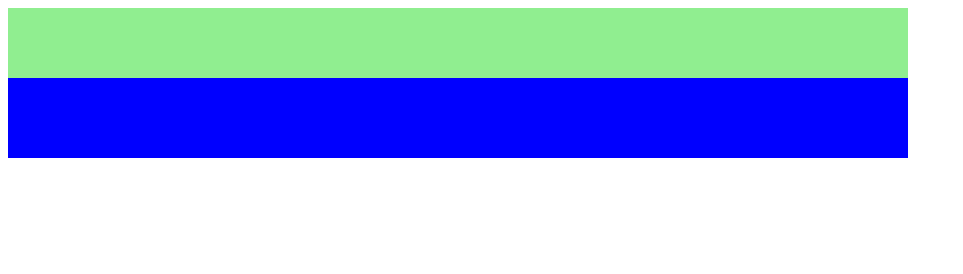
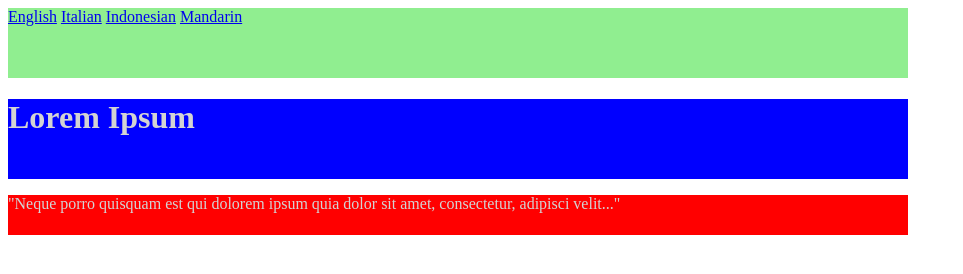
Before and after one commit to Amirul-Asyraf/Day1, a plain HTML site: page div.html in a window 1280 px wide. Shown: the whole page, without its empty margins (0-963 px from the left). Drawn offline with Linux system fonts and the light colour scheme.

Commit message:
new html project

```diff
--- a/div.html
+++ b/div.html
@@ -6,7 +6,7 @@
                 div#container{
                     width: 900px;
                     height: 800px;
-                    color: lightgrey;
+                    color: lightgray;
                 }
 
                 div#header {
@@ -20,12 +20,28 @@
                     height: 70px;
                     background-color: lightgreen;
                 }
+
+                div#subHeader {
+                    width: 900px;
+                    height: 40px;
+                    background-color: red;
+                }
             </style>
     </head>
     <body>
         <div id="container">
-            <div id="links"></div>
-            <div id="header"></div>
+            <div id="links">
+                <a href="#">English</a>
+                <a href="#">Italian</a>
+                <a href="#">Indonesian</a>
+                <a href="#">Mandarin</a>
+            </div>
+            <div id="header">
+                <h1>Lorem Ipsum</h1>
+            </div>
+            <div id="subHeader">
+                <p>"Neque porro quisquam est qui dolorem ipsum quia dolor sit amet, consectetur, adipisci velit..."</p>
+            </div>
         </div>
     </body>
 </html>
```
